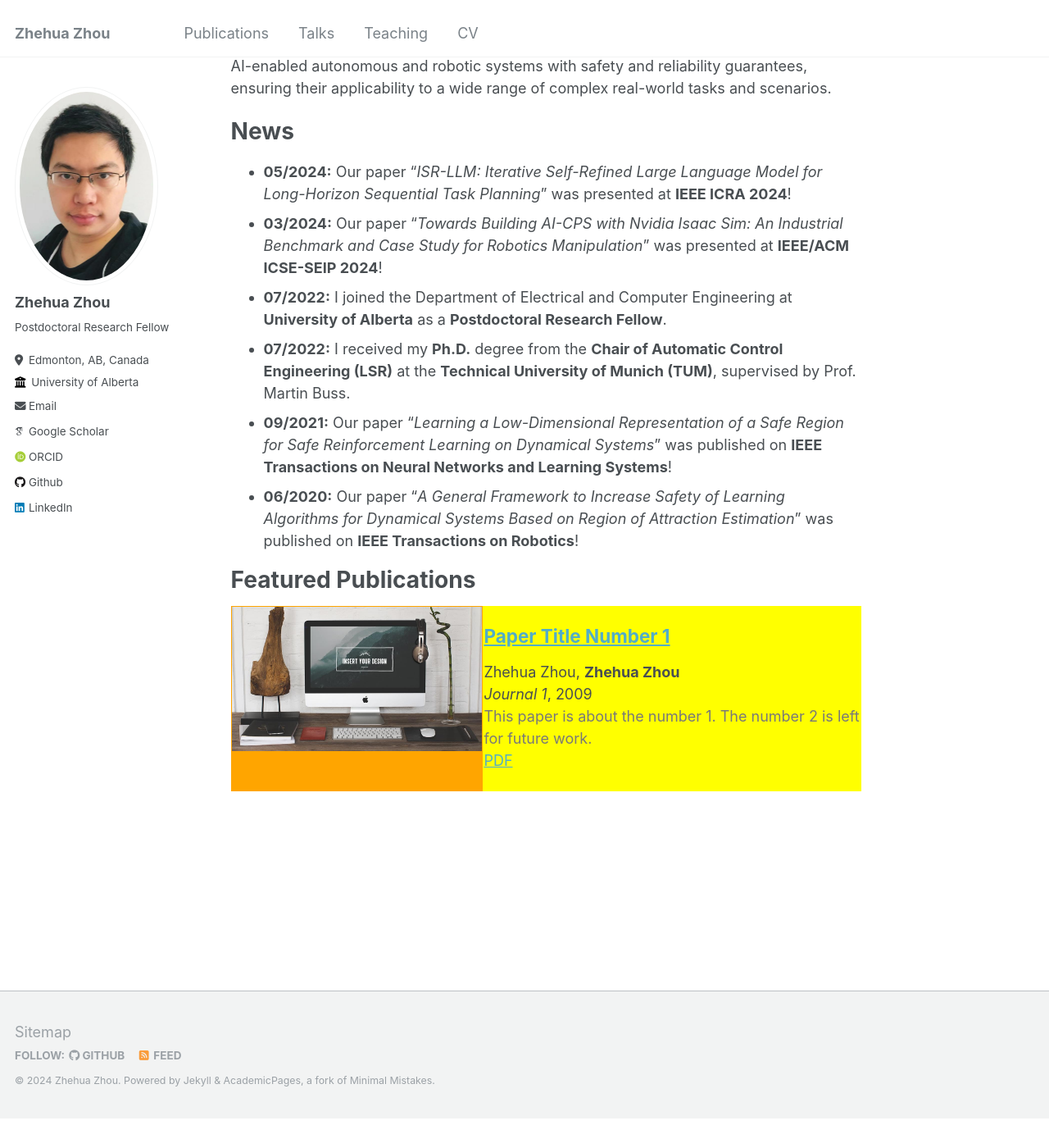
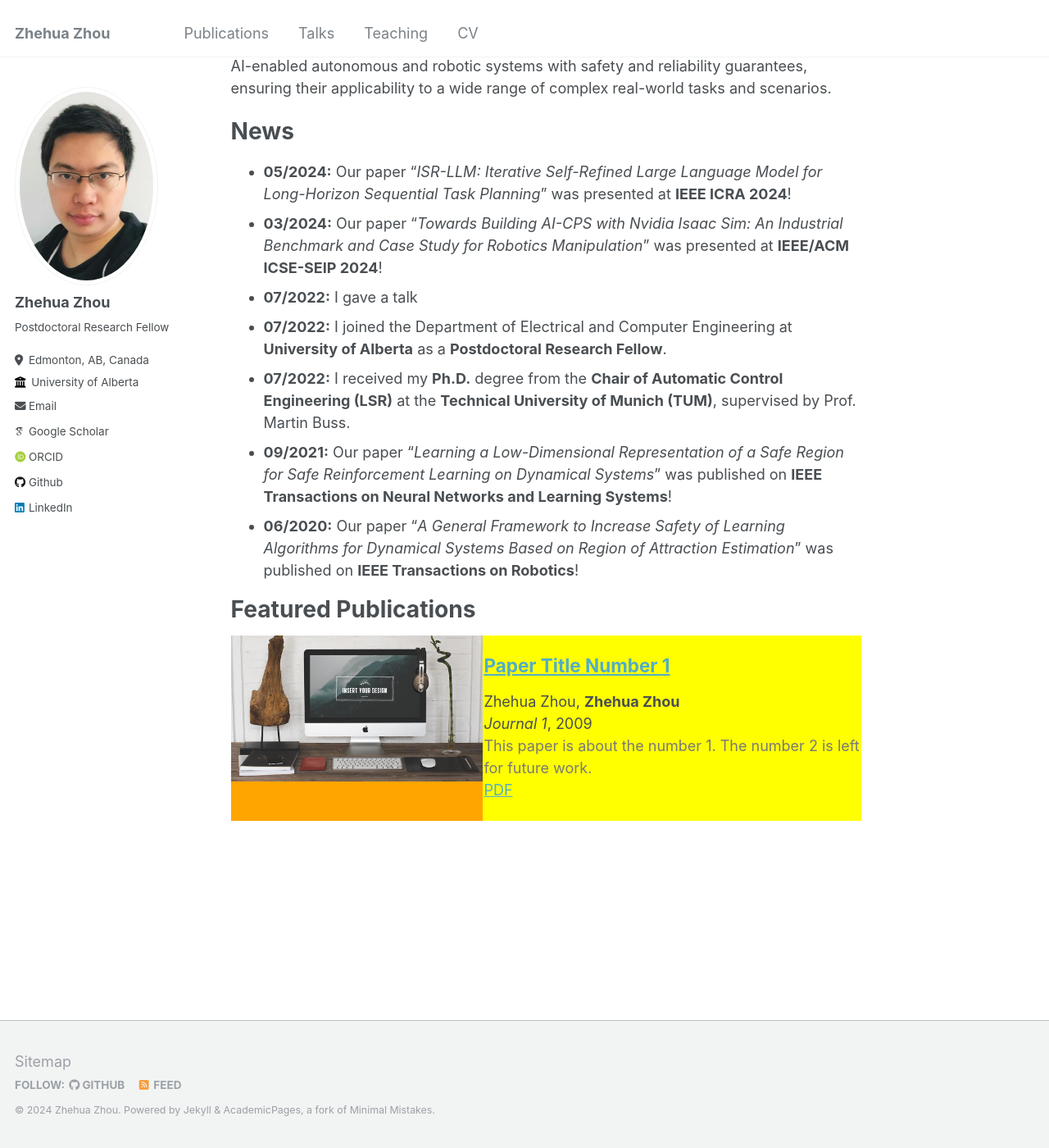
Before and after one commit to zhehuazhou/zhehuazhou.github.io, a Jekyll site: the page built from _pages/about.md, in a window 1280 px wide and 1400 px high, scrolled down 321 px. Shown: the whole window at 82% size. Built offline with Jekyll 4.4.1, drawn with Linux system fonts in a browser that asks for light colours; some web fonts are replaced; before the commit the page ends 1685 px from its top, so only the background shows below that.

Commit message:
initial update

```diff
--- a/_includes/archive-single_double.html
+++ b/_includes/archive-single_double.html
@@ -48,7 +48,7 @@
 }
 .col-left {
   display: table-cell;
-  padding: 1px;
+  padding: 0px;
   width: 40%;
   vertical-align:center;
   margin-top:0px;
@@ -56,7 +56,6 @@
 .col-left img {
   height: 100%;
   width: 100%;
-  object-fit: fill;
   display: block;
 }
 
--- a/_pages/about.md
+++ b/_pages/about.md
@@ -15,6 +15,7 @@ News
 ======
 * <b>05/2024:</b> Our paper "<i>ISR-LLM: Iterative Self-Refined Large Language Model for Long-Horizon Sequential Task Planning</i>" was presented at <b>IEEE ICRA 2024</b>!
 * <b>03/2024:</b> Our paper "<i>Towards Building AI-CPS with Nvidia Isaac Sim: An Industrial Benchmark and Case Study for Robotics Manipulation</i>" was presented at <b>IEEE/ACM ICSE-SEIP 2024</b>!
+* <b>07/2022:</b> I gave a talk
 * <b>07/2022:</b> I joined the Department of Electrical and Computer Engineering at <b>University of Alberta</b> as a <b>Postdoctoral Research Fellow</b>.
 * <b>07/2022:</b> I received my <b>Ph.D.</b> degree from the <b>Chair of Automatic Control Engineering (LSR)</b> at the <b>Technical University of Munich (TUM)</b>, supervised by Prof. Martin Buss.
 * <b>09/2021:</b> Our paper "<i>Learning a Low-Dimensional Representation of a Safe Region for Safe Reinforcement Learning on Dynamical Systems</i>" was published on <b>IEEE Transactions on Neural Networks and Learning Systems</b>!
```
